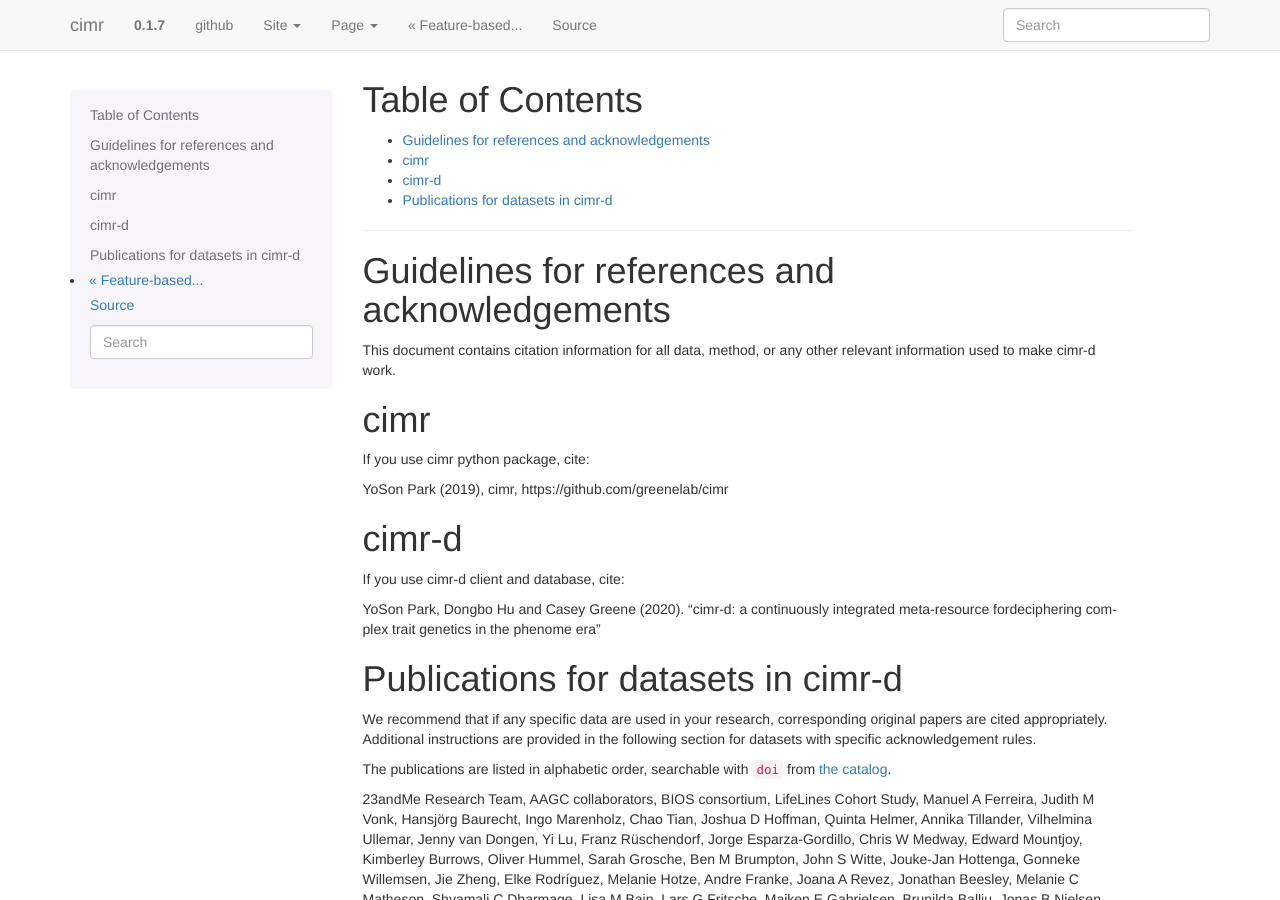
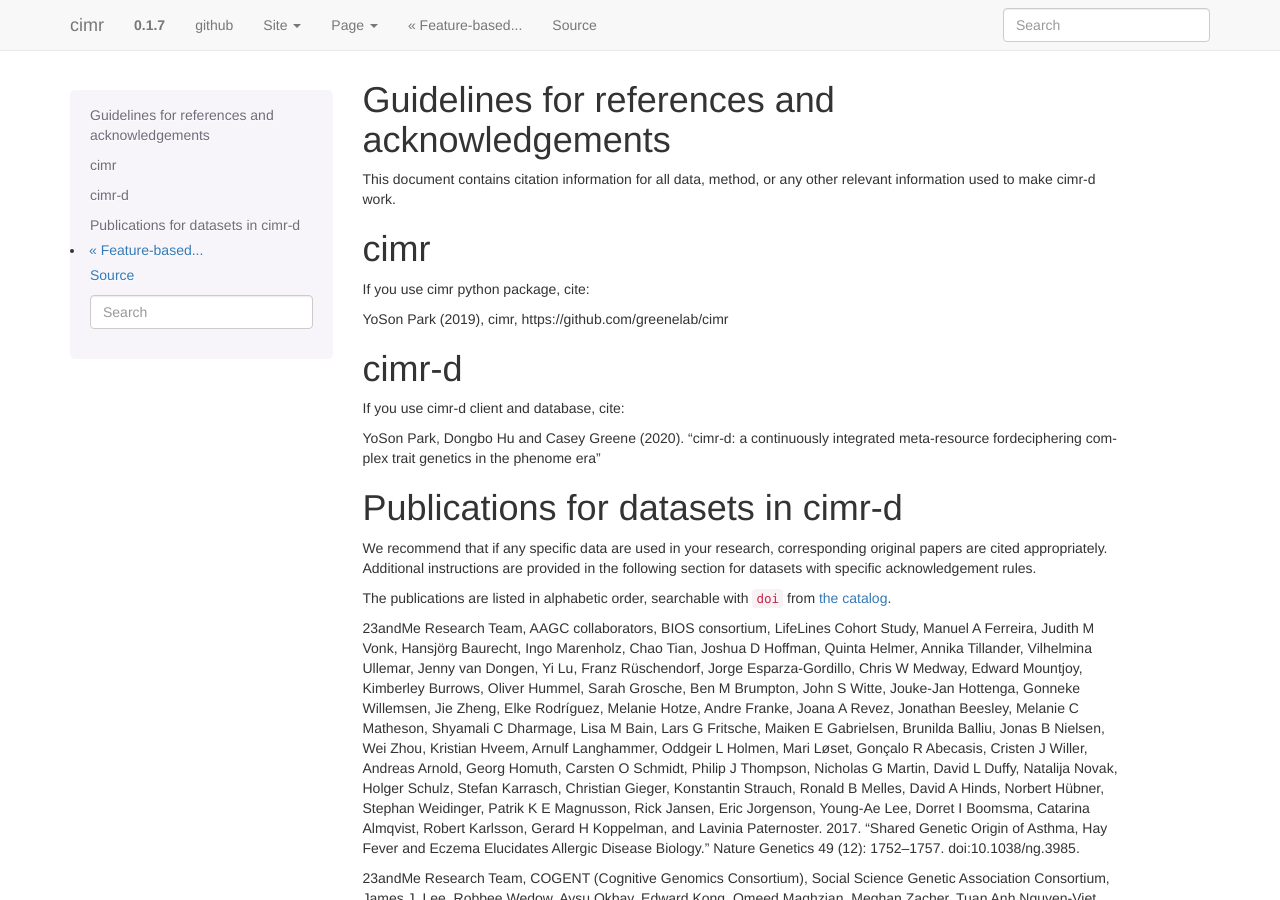
Before and after one commit to greenelab/cimr, a Sphinx documentation site: the page built from doc/source/references.md, in a window 1280 px wide and 900 px high. Built offline with Sphinx 7.4.7, drawn with Linux system fonts in a browser that asks for light colours; nearby versions of some CDN libraries; library files that are not in the unit come from our copies.

Commit message:
remove redundant toc [skip ci]

```diff
--- a/doc/source/references.md
+++ b/doc/source/references.md
@@ -1,22 +1,3 @@
-
-
-
-
-# Table of Contents
-
-
-- [Guidelines for references and acknowledgements](#guidelines-for-references-and-acknowledgements)
-
-- [cimr](#cimr)
-
-- [cimr-d](#cimr-d)
-
-- [Publications for datasets in cimr-d](#publications-for-datasets-in-cimr-d)
-
-
-
-------------
-
 
 
 
```
